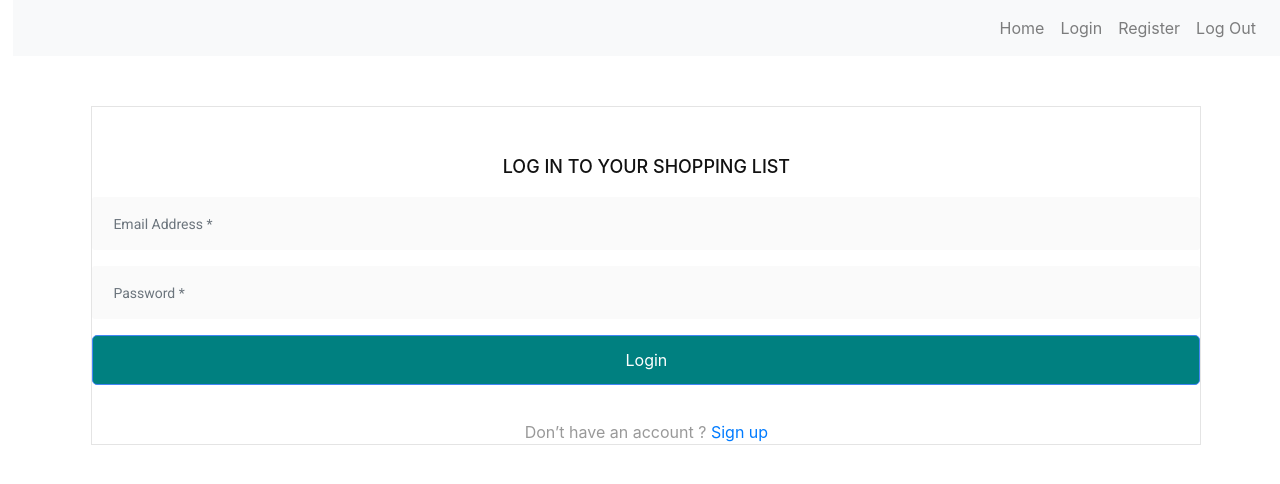
After one commit to skdat6/flask-db-list, a Flask app: page /login in a window 1280 px wide. The commit adds this page. Shown: the top 484 px of the page. Run offline with Flask 2, Linux system fonts and the light colour scheme; some libraries are stand-ins or nearby versions.

Commit message:
added login page, some functionality and styling - close #8 added register page, some functionality and styling - close #9 added navigation bar on base html and extended functionality on other pages, added some styling for testing- close #10
added routes for /login /register in order to test implementations

```diff
--- a/app/main.py
+++ b/app/main.py
@@ -69,6 +69,20 @@ def delete():
 
     return redirect(url_for('home'))
 
+@app.route("/register")
+def register():
+
+    return render_template("register.html")
+
+@app.route("/login")
+def login():
+
+    return render_template("login.html")
+
+@app.route("/logout")
+def logout():
+
+    return redirect(url_for('home'))
 
 if __name__ == "__main__":
     app.run(debug=True)
--- /dev/null
+++ b/app/static/styles/loginpage.css
@@ -0,0 +1,99 @@
+
+.login_wrapper {
+    border: 1px solid #e4e4e4;
+    width: 100%;
+    background: #fff;
+    padding-top: 50px;
+    margin-top: 50px;
+    }
+
+.login_wrapper button.btn {
+    color: #fff;
+    width: 100%;
+    height: 50px;
+    padding: 6px 25px;
+    line-height: 36px;
+    margin-bottom: 20px;
+    text-align: center;
+    border-radius: 5px;
+    background: #008080;
+    font-size: 16px;
+    border: 1px solid #4385f5;
+}
+
+
+.login_wrapper a i {
+    float: right;
+    margin: 0;
+    line-height: 35px;
+}
+
+
+.login_wrapper h2 {
+    font-size: 18px;
+    font-weight: 500;
+    margin-bottom: 20px;
+    color: #111;
+    line-height: 20px;
+    text-transform: uppercase;
+    text-align: center;
+    position: relative;
+}
+
+
+form {
+    margin-bottom: 15px;
+}
+
+.login_wrapper .form-control {
+    height: 53px;
+    padding: 15px 20px;
+    font-size: 14px;
+    line-height: 24px;
+    border: 1px solid #fafafa;
+    border-radius: 3px;
+    box-shadow: none;
+    font-family: 'Roboto';
+    -webkit-transition: all 0.3s ease 0s;
+    -moz-transition: all 0.3s ease 0s;
+    -o-transition: all 0.3s ease 0s;
+    transition: all 0.3s ease 0s;
+    background-color: #fafafa;
+}
+
+.login_wrapper .form-control:focus {
+    color: #999;
+    background-color: fafafa;
+    border: 1px solid #4285f4 !important;
+}
+
+
+.login_btn_wrapper {
+    padding-bottom: 20px;
+    margin-bottom: 30px;
+    border-bottom: 1px solid #e4e4e4;
+}
+
+
+
+.login_message p {
+    text-align: center;
+    font-size: 16px;
+    margin: 0;
+}
+
+p {
+    color: #999999;
+    font-size: 14px;
+    line-height: 24px;
+}
+
+.login_wrapper button.login_btn:hover {
+    background-color: #006b80;
+    border-color: #006b80;
+}
+
+.login_wrapper button.btn:hover {
+    background-color: #006b80;
+    border-color: #006b80;
+}
--- /dev/null
+++ b/app/templates/base.html
@@ -0,0 +1,44 @@
+<!DOCTYPE html>
+<html>
+
+<head>
+    <meta charset="utf-8">
+    <meta http-equiv="X-UA-Compatible" content="IE=edge">
+    <meta name="viewport" content="width=device-width, initial-scale=1">
+    <title>Flask Authentication</title>
+    <link rel="stylesheet" href="https://cdn.jsdelivr.net/npm/bootstrap-icons@1.9.1/font/bootstrap-icons.css">
+    <link rel="stylesheet" href="https://cdn.jsdelivr.net/npm/bootstrap@4.6.2/dist/css/bootstrap.min.css" integrity="sha384-xOolHFLEh07PJGoPkLv1IbcEPTNtaed2xpHsD9ESMhqIYd0nLMwNLD69Npy4HI+N" crossorigin="anonymous">
+    <link rel="preconnect" href="https://fonts.googleapis.com">
+    <link rel="preconnect" href="https://fonts.gstatic.com" crossorigin>
+    <link href="https://fonts.googleapis.com/css2?family=Roboto:wght@100;400;500&display=swap" rel="stylesheet">
+    <link rel="stylesheet" href="/static/styles/homepage.css">
+
+    <link rel="stylesheet" href="{{ url_for('static', filename='css/styles.css')}}">
+</head>
+
+<body>
+
+<nav class="navbar navbar-expand-lg navbar-light bg-light">
+  <a class="navbar-brand" href="/"></a>
+  <div class="collapse navbar-collapse">
+    <ul class="navbar-nav ml-auto">
+      <li class="nav-item">
+        <a class="nav-link" href="{{ url_for('home') }}">Home</a>
+      </li>
+      <li class="nav-item">
+        <a class="nav-link" href="{{ url_for('login') }}">Login</a>
+      </li>
+        <li class="nav-item">
+        <a class="nav-link" href="{{ url_for('register') }}">Register</a>
+      </li>
+      <li class="nav-item">
+        <a class="nav-link" href="{{ url_for('logout') }}">Log Out</a>
+      </li>
+    </ul>
+  </div>
+</nav>
+       {% block content %}
+       {% endblock %}
+</body>
+
+</html>
--- a/app/templates/edit_rating.html
+++ b/app/templates/edit_rating.html
@@ -1,3 +1,6 @@
+{% extends "base.html" %}
+{% block content %}
+
 <!DOCTYPE html>
 <html lang="en">
 <head>
@@ -42,3 +45,5 @@
 
 </body>
 </html>
+
+{% endblock %}
--- a/app/templates/index.html
+++ b/app/templates/index.html
@@ -1,3 +1,6 @@
+{% extends "base.html" %}
+{% block content %}
+
 <!DOCTYPE html>
 <html lang="en">
 <head>
@@ -52,3 +55,5 @@
 
 </body>
 </html>
+
+{% endblock %}
--- /dev/null
+++ b/app/templates/login.html
@@ -0,0 +1,55 @@
+{% extends "base.html" %}
+{% block content %}
+
+
+<!DOCTYPE html>
+<html lang="en">
+<head>
+    <meta charset="UTF-8">
+
+    <title>Title</title>
+
+    <link rel="stylesheet" href="https://cdn.jsdelivr.net/npm/bootstrap-icons@1.9.1/font/bootstrap-icons.css">
+    <link rel="stylesheet" href="https://cdn.jsdelivr.net/npm/bootstrap@4.6.2/dist/css/bootstrap.min.css" integrity="sha384-xOolHFLEh07PJGoPkLv1IbcEPTNtaed2xpHsD9ESMhqIYd0nLMwNLD69Npy4HI+N" crossorigin="anonymous">
+    <link rel="preconnect" href="https://fonts.googleapis.com">
+    <link rel="preconnect" href="https://fonts.gstatic.com" crossorigin>
+    <link href="https://fonts.googleapis.com/css2?family=Roboto:wght@100;400;500&display=swap" rel="stylesheet">
+    <link rel="stylesheet" href="/static/styles/loginpage.css">
+
+</head>
+<body>
+
+<div class="login_form_wrapper">
+			<div class="container">
+				<div class="row">
+					<div class="col-lg-12 col-md-12 col-sm-12 d-flex justify-content-center">
+						<!-- login_wrapper -->
+						<div class="login_wrapper">
+							<h2>Log in to your Shopping List</h2>
+							<form method="post">
+                               	<div class="formsix-pos">
+								<div class="form-group i-email">
+									<input type="email" class="form-control" required="" id="email2" placeholder="Email Address *">
+								</div>
+							</div>
+							<div class="formsix-e">
+								<div class="form-group i-password">
+									<input type="password" class="form-control" required="" id="password2" placeholder="Password *">
+								</div>
+							</div>
+                                <button type="submit" class="btn btn-primary login_btn">Login</button>
+                            </form>
+							<div class="login_message">
+								<p>Don&rsquo;t have an account ? <a href="{{ url_for('register') }}"> Sign up </a> </p>
+							</div>
+						</div>
+						<!-- /.login_wrapper-->
+					</div>
+				</div>
+			</div>
+		</div>
+
+</body>
+</html>
+
+{% endblock %}
```
Also changed, not shown: app/static/styles/addpage.css (+26 -2 lines), app/static/styles/registerpage.css (added, +99 -0 lines), app/static/styles/styles.css (added, +71 -0 lines), app/templates/add.html (+6 -1 lines), app/templates/register.html (added, +45 -0 lines).
